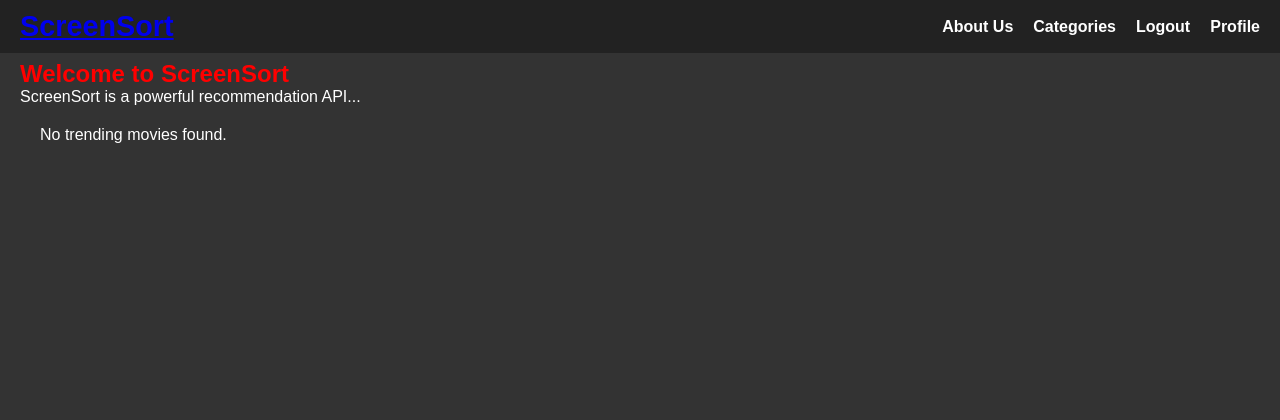
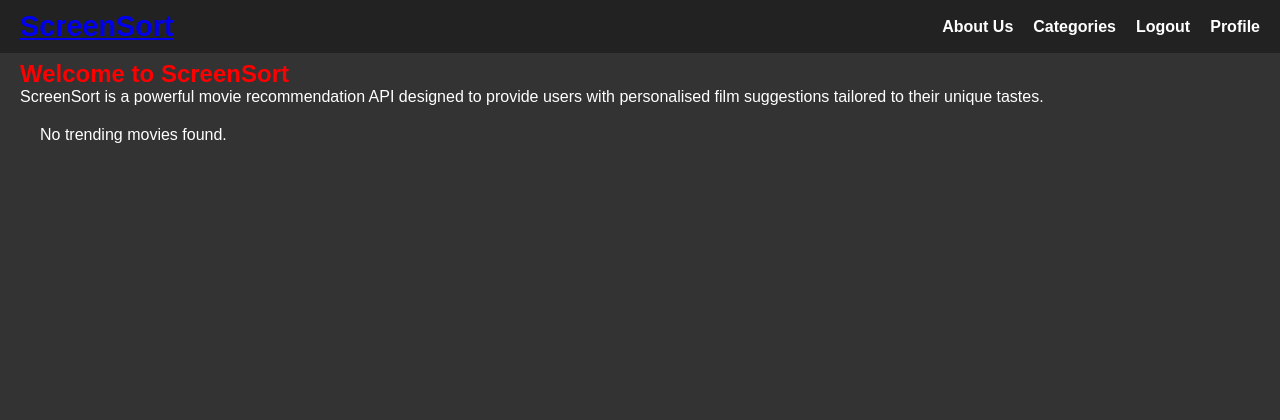
Before and after one commit to JemmaLouise/cybersecurity-6, a Flask app: page / in a window 1280 px wide. Shown: the top 420 px of the page. Run offline with Flask 3, Linux system fonts and the light colour scheme; the visitor is signed in with stand-in values (Sample User, id 1); data that the repository does not hold is empty.

Commit message:
Update home.html
Updated Home HTML with updated text from wireframes

```diff
--- a/templates/home.html
+++ b/templates/home.html
@@ -4,7 +4,7 @@
 
 {% block content %}
     <h2>Welcome to ScreenSort</h2>
-    <p class="welcome-text">ScreenSort is a powerful recommendation API...</p>
+    <p class="welcome-text">ScreenSort is a powerful movie recommendation API designed to provide users with personalised film suggestions tailored to their unique tastes.</p>
 
     <div class="movies-container">
         {% for movie in trending_movies %}
```
